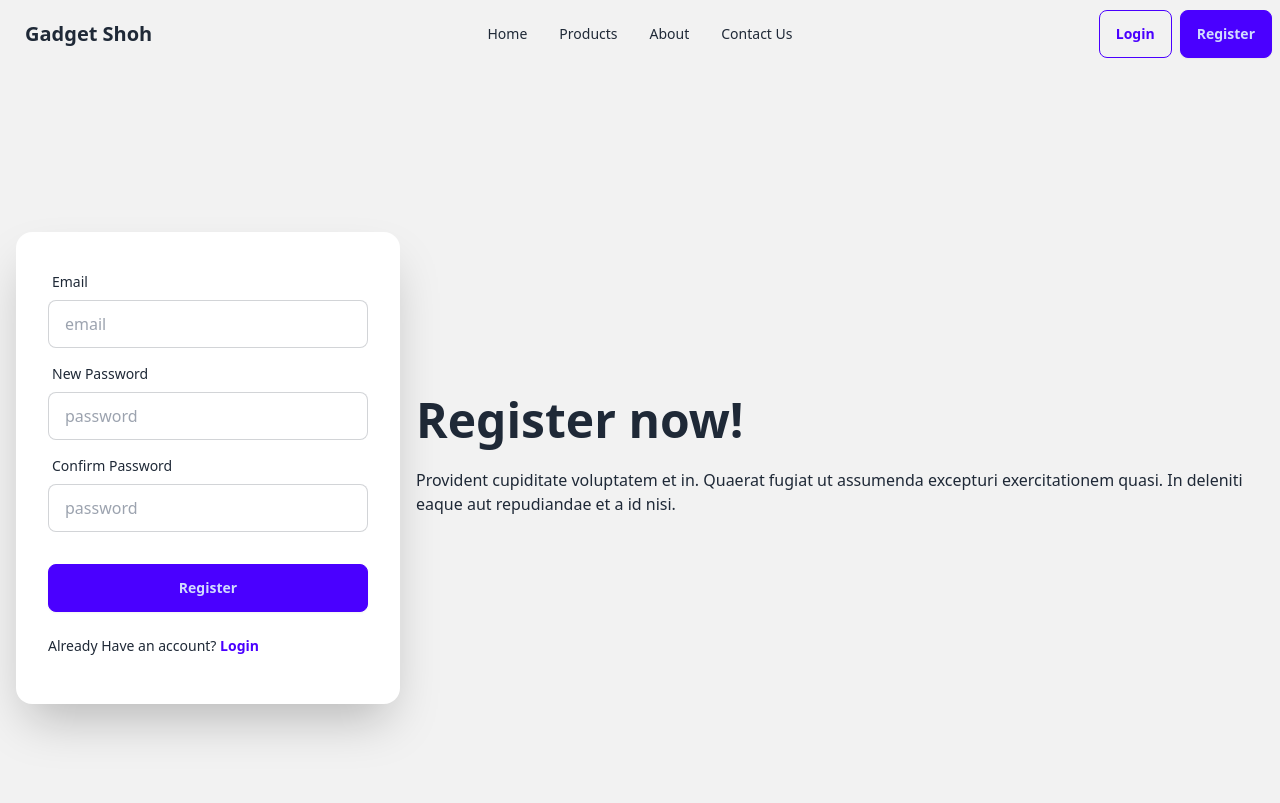
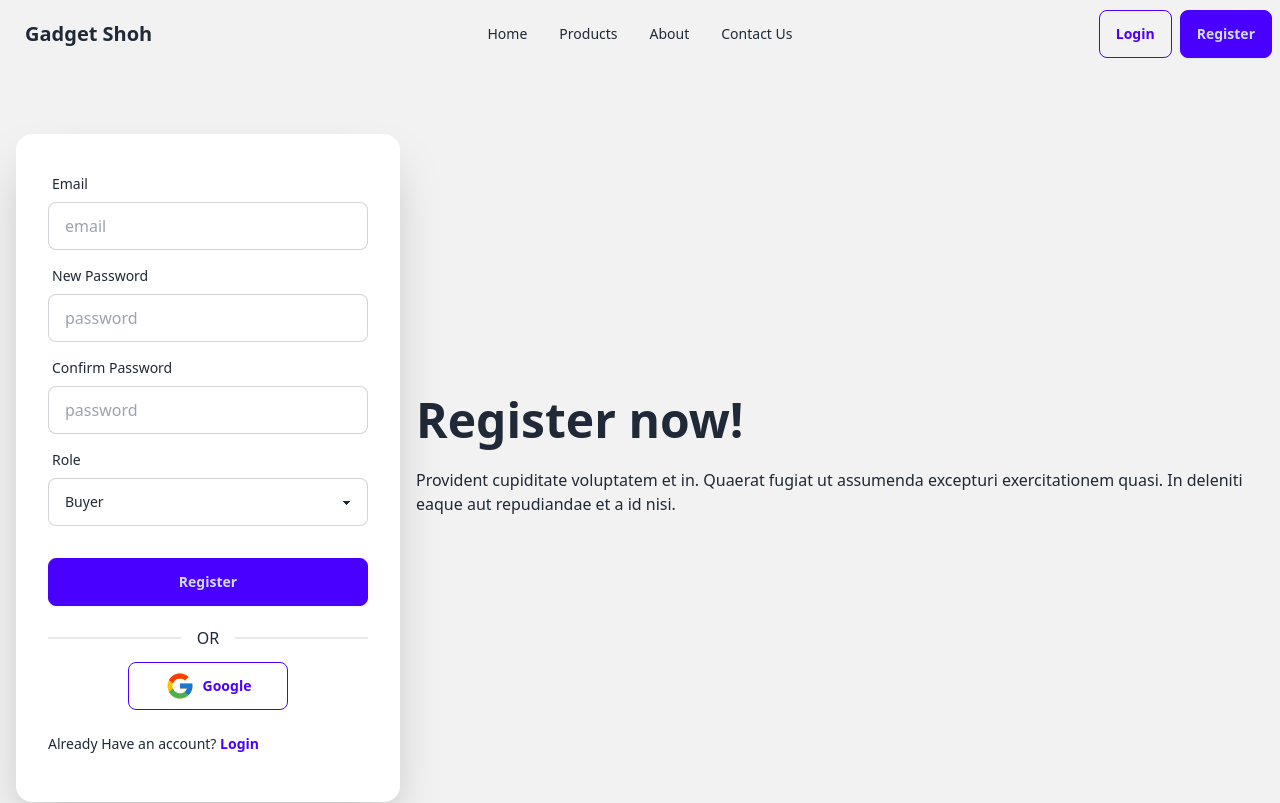
Before and after one commit to sabbir1257/gadget-shop-client, a React (Vite) app: page /register in a window 1280 px wide. Shown: the top 803 px of the page. Built offline with nearby package versions, Linux system fonts and the light colour scheme; no server answers.

Commit message:
jwt token add

```diff
--- a/package.json
+++ b/package.json
@@ -10,11 +10,13 @@
     "preview": "vite preview"
   },
   "dependencies": {
+    "axios": "^1.7.9",
     "localforage": "^1.10.0",
     "match-sorter": "^8.0.0",
     "react": "^18.3.1",
     "react-dom": "^18.3.1",
     "react-hook-form": "^7.54.0",
+    "react-icons": "^5.4.0",
     "react-router-dom": "^7.0.2",
     "sort-by": "^0.0.2"
   },
--- a/src/AuthProvider/AuthProvider.jsx
+++ b/src/AuthProvider/AuthProvider.jsx
@@ -1,15 +1,17 @@
 import React, { createContext, useEffect, useState } from 'react'
 import { app } from '../firebase-config/firebase';
 import { getAuth, createUserWithEmailAndPassword, signInWithEmailAndPassword, signOut, GoogleAuthProvider, signInWithPopup, onAuthStateChanged } from "firebase/auth";
+import axios from 'axios';
 
-export const AuthContext = createContext(null);
+export const AuthContext = createContext();
 
 const auth = getAuth(app);
 const googleProvider = new GoogleAuthProvider();
 
 const AuthProvider = ({ children }) => {
+     const [loading, setLoading] = useState(true);
      const [user, setUser] = useState(null);
-     const [loading, setLoading] = useState(true);
+
      const CreateUser = (email, password) => {
           return createUserWithEmailAndPassword(auth, email, password)
      };
@@ -29,8 +31,20 @@ const AuthProvider = ({ children }) => {
      useEffect(() => {
           const unsubscribe = onAuthStateChanged(auth, currentUser => {
                setUser(currentUser);
-               setLoading(false);
-               console.log(currentUser);
+               if (currentUser) {
+                    axios.post(`http://localhost:4000/authentication`, {
+                         email: currentUser.email
+                    }).then(data => {
+                         if(data.data){
+                              localStorage.setItem('access-token',data?.data?.token )
+                              setLoading(false)
+                         }
+                    })
+               }
+               else{
+                    localStorage.removeItem('access-token')
+                    setLoading(false);
+               }
           });
           return (() => {
                return unsubscribe();
--- a/src/components/Navbar.jsx
+++ b/src/components/Navbar.jsx
@@ -1,7 +1,11 @@
 import React from 'react'
 import { Link, NavLink } from 'react-router-dom'
+import useAuth from '../hooks/useAuth'
+import UserDropdown from './userDropdown';
 
 const Navbar = () => {
+     const { user } = useAuth();
+     console.log(user)
      return (
           <div className="navbar bg-base-200">
                <div className="navbar-start">
@@ -52,6 +56,12 @@ const Navbar = () => {
                          </li>
                     </ul>
                </div>
+               {
+                    user ? (
+                         <div className='navbar-end'>
+                              <UserDropdown />
+                         </div>
+                    ) : (
                          <div className="navbar-end">
                               <div className="flex items-center gap-2">
                                    <Link to="/login">
@@ -59,10 +69,10 @@ const Navbar = () => {
                                    </Link>
                                    <Link to="/register">
                                         <button className='btn btn-primary'>Register</button>
-
                                    </Link>
                               </div>
                          </div>
+                    )}
           </div>
      )
 }
--- /dev/null
+++ b/src/components/UserDropdown.jsx
@@ -0,0 +1,32 @@
+import React from 'react'
+import useAuth from '../hooks/useAuth'
+import { NavLink } from 'react-router-dom';
+
+const UserDropdown = () => {
+     const { user, Logout } = useAuth();
+     const handleLogout = () => {
+          Logout();
+     }
+
+     return (
+          <div className="dropdown dropdown-bottom dropdown-end">
+               <div tabIndex={0} role="button">
+                    <div className="avatar">
+                         <div className="w-10 rounded-full">
+                              <img src={`${user?.photoURL || '/public/user.png'}`} />
+                         </div>
+                    </div>
+               </div>
+               <ul tabIndex={0} className="dropdown-content menu  rounded-box z-[1] w-32 p-2 shadow bg-slate-300 flex flex-col gap-3">
+                    <li>
+                         <NavLink to='/'>Dashboard</NavLink>
+                    </li>
+                    <li>
+                         <button onClick={handleLogout} className='btn btn-primary btn-outline btn-sm'>Logout</button>
+                    </li>
+               </ul>
+          </div>
+     )
+}
+
+export default UserDropdown
--- /dev/null
+++ b/src/components/login-registration/GoogleLogin.jsx
@@ -0,0 +1,29 @@
+import React from 'react'
+import useAuth from '../../hooks/useAuth'
+import { useNavigate } from 'react-router-dom';
+import { FcGoogle } from "react-icons/fc";
+
+
+const GoogleLogin = () => {
+     const { GoogleLogin } = useAuth();
+     const navigate = useNavigate();
+
+     const handleGoogleLogin = () => {
+          GoogleLogin().then(() => {
+               navigate('/');
+          })
+     }
+
+     return (
+          <div>
+               <div className="divider">OR</div>
+               <div className='text-center'>
+                    <button onClick={handleGoogleLogin} className="w-2/4 text-center btn btn-primary btn-outline">
+                         <FcGoogle className='text-3xl' /> Google
+                    </button>
+               </div>
+          </div>
+     )
+}
+
+export default GoogleLogin
--- a/src/hooks/useAuth.jsx
+++ b/src/hooks/useAuth.jsx
@@ -1,4 +1,4 @@
-import React, { useContext } from 'react'
+import { useContext } from 'react'
 import { AuthContext } from '../AuthProvider/AuthProvider'
 
 const useAuth = () => {
--- a/src/pages/Login.jsx
+++ b/src/pages/Login.jsx
@@ -1,7 +1,8 @@
 import React from 'react'
-import { Link } from 'react-router-dom'
+import { Link, useNavigate } from 'react-router-dom'
 import useAuth from '../hooks/useAuth';
 import { useForm } from 'react-hook-form';
+import GoogleLogin from '../components/login-registration/GoogleLogin';
 
 const Login = () => {
   const { Login } = useAuth();
@@ -10,8 +11,12 @@ const Login = () => {
     handleSubmit,
     formState: { errors }
   } = useForm();
+
+  const navigate = useNavigate()
+
   const onSubmit = (data) => {
-    console.log(data);
+    Login(data.email, data.password);
+    navigate('/');
   }
 
   return (
@@ -69,6 +74,7 @@ const Login = () => {
             <div className="mt-6 form-control">
               <button type='submit' className="btn btn-primary">Login</button>
             </div>
+            <GoogleLogin/>
             <p className='my-4 text-sm font-light'>New here? <Link className='text-[#4a00ff] font-semibold' to="/register">Register</Link></p>
           </form>
         </div>
--- a/src/pages/Register.jsx
+++ b/src/pages/Register.jsx
@@ -1,13 +1,24 @@
-import { data, Link } from 'react-router-dom'
+import { Link, useNavigate } from 'react-router-dom'
 import useAuth from '../hooks/useAuth';
 import { useForm } from 'react-hook-form';
+import GoogleLogin from '../components/login-registration/GoogleLogin';
 
 const Register = () => {
   const { CreateUser } = useAuth();
-  const { register, handleSubmit, watch, formState: { errors } } = useForm();
+  const {
+    register,
+    handleSubmit,
+    watch,
+    formState: { errors }
+  } = useForm();
+
+  const navigate = useNavigate()
+
   const onSubmit = (data) => {
     CreateUser(data.email, data.password)
+    navigate('/');
   }
+
   return (
     <div className="min-h-screen hero bg-base-200">
       <div className="flex-col hero-content lg:flex-row-reverse">
@@ -60,6 +71,8 @@ const Register = () => {
                 </p>
               )}
             </div>
+
+
             <div className="form-control">
               <label className="label">
                 <span className="label-text">Confirm Password</span>
@@ -84,10 +97,33 @@ const Register = () => {
                 </p>
               )}
             </div>
+
+
+            <div className="form-control">
+              <label className="label">
+                <span className="label-text">Role</span>
+              </label>
+              <select className="w-full max-w-xs select select-bordered"
+                {...register('role', { required: true })}
+              >
+                <option value="buyer">Buyer</option>
+                <option value="seller">Seller </option>
+              </select>
+              {
+                errors.role && (
+                  <p className="text-sm font-light text-red-500 " >
+                    You must select a role
+                  </p>
+                )}
+            </div>
             <div className="mt-6 form-control">
-              <button className='btn btn-primary' type='submit'>Register</button>
+              <button className='btn btn-primary' type='submit'>
+                Register
+              </button>
             </div>
-            <p className='my-4 text-sm font-light'>Already Have an account? <Link className='text-[#4a00ff] font-semibold' to="/login">Login</Link></p>
+            <GoogleLogin />
+            <p className='my-4 text-sm font-light'>Already Have an account? <Link className='text-[#4a00ff] font-semibold' to="/login">Login</Link>
+            </p>
           </form>
         </div>
       </div>
```
Also changed, not shown: public/user.png (added), 1 other file (tests, documents, lock files or other folders). Lines whose indentation alone changed are shown as unchanged.
